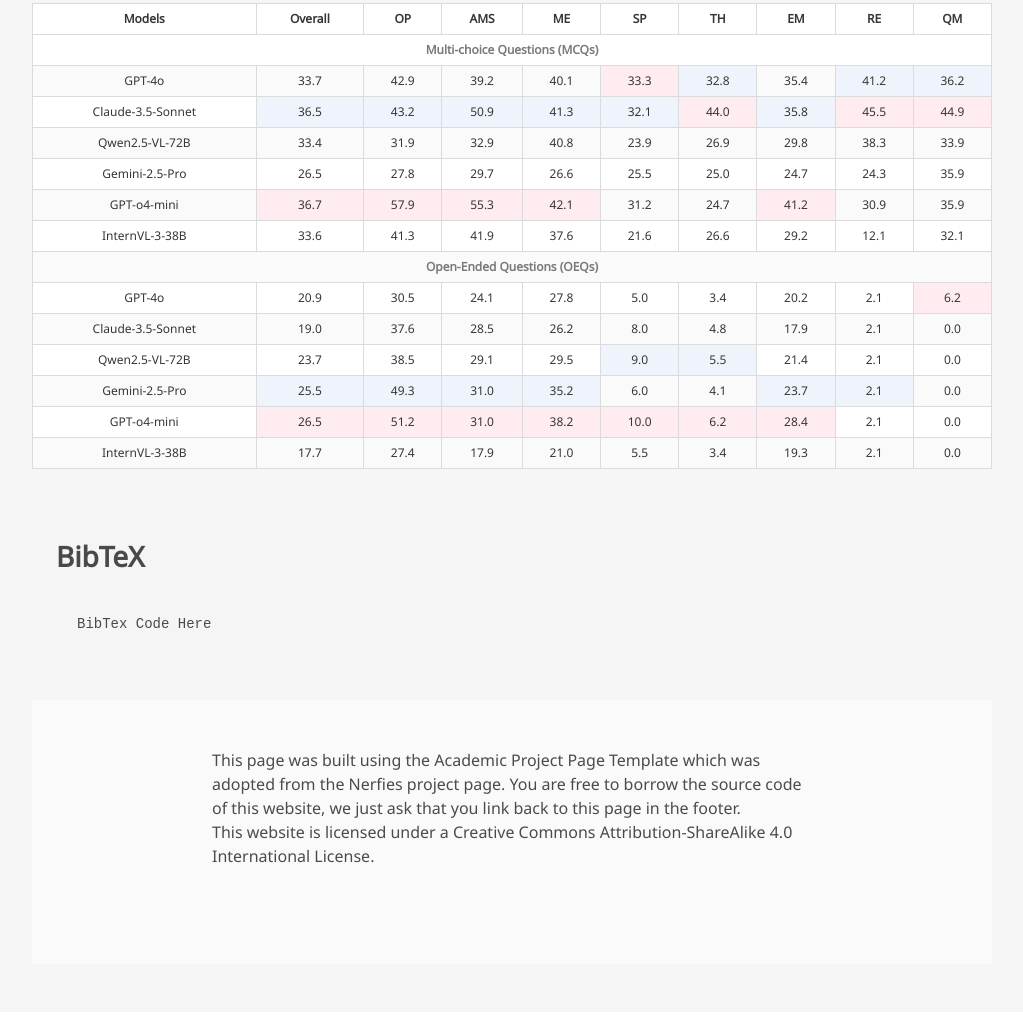
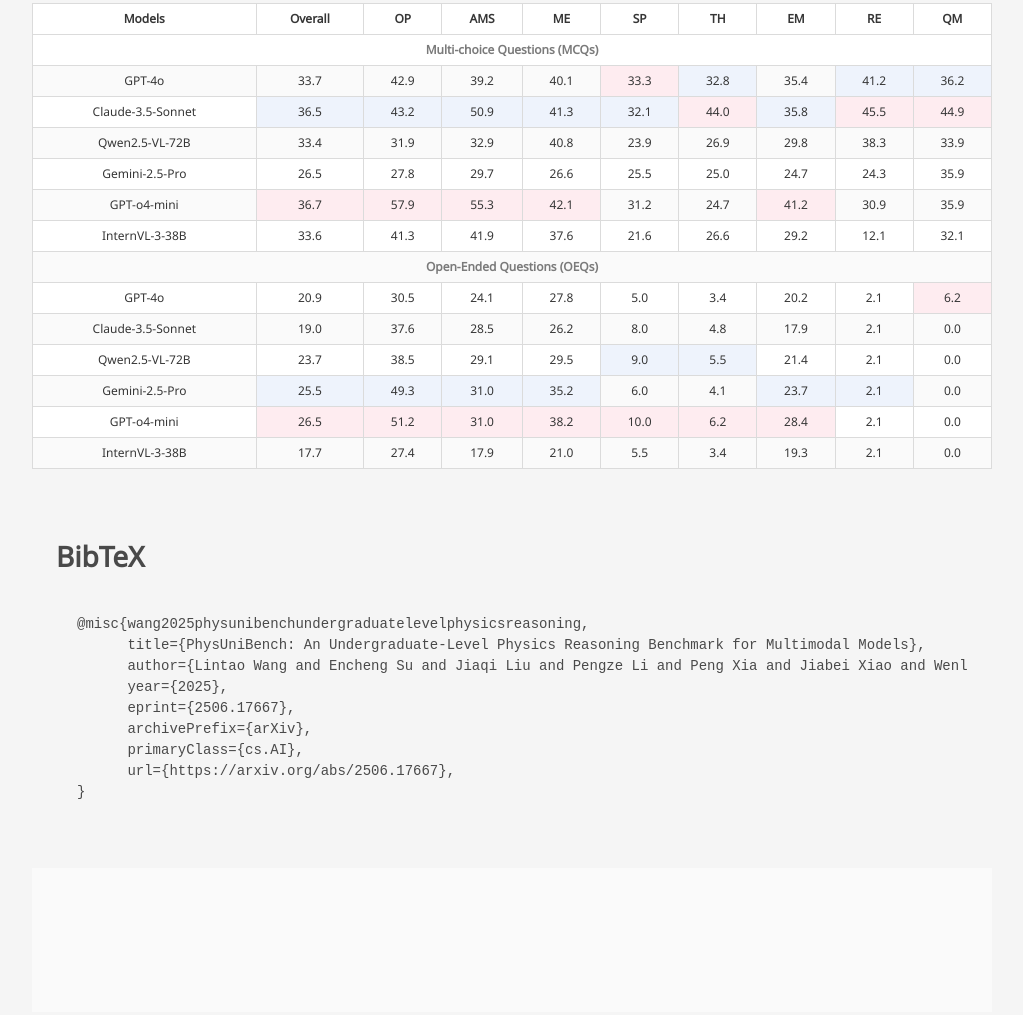
Before and after one commit to PrismaX-Team/PhysUniBenchmark, a plain HTML site: page index.html in a window 1280 px wide. Shown: the part 4663-5678 px from the top of the page, without its empty margins (128-1151 px from the left). Drawn offline with nearby package versions, Linux system fonts and the light colour scheme; some icons are missing; a web font is replaced by a local one.

Commit message:
Update content

```diff
--- a/index.html
+++ b/index.html
@@ -599,7 +599,15 @@ function labelTransform(d) {
   <section class="section" id="BibTeX">
     <div class="container is-max-desktop content">
       <h2 class="title">BibTeX</h2>
-      <pre><code>BibTex Code Here</code></pre>
+      <pre><code>@misc{wang2025physunibenchundergraduatelevelphysicsreasoning,
+      title={PhysUniBench: An Undergraduate-Level Physics Reasoning Benchmark for Multimodal Models},
+      author={Lintao Wang and Encheng Su and Jiaqi Liu and Pengze Li and Peng Xia and Jiabei Xiao and Wenlong Zhang and Xinnan Dai and Xi Chen and Yuan Meng and Mingyu Ding and Lei Bai and Wanli Ouyang and Shixiang Tang and Aoran Wang and Xinzhu Ma},
+      year={2025},
+      eprint={2506.17667},
+      archivePrefix={arXiv},
+      primaryClass={cs.AI},
+      url={https://arxiv.org/abs/2506.17667},
+}</code></pre>
     </div>
 </section>
 <!--End BibTex citation -->
@@ -612,9 +620,7 @@ function labelTransform(d) {
         <div class="content">
 
           <p>
-            This page was built using the <a href="https://github.com/eliahuhorwitz/Academic-project-page-template" target="_blank">Academic Project Page Template</a> which was adopted from the <a href="https://nerfies.github.io" target="_blank">Nerfies</a> project page.
-            You are free to borrow the source code of this website, we just ask that you link back to this page in the footer. <br> This website is licensed under a <a rel="license"  href="http://creativecommons.org/licenses/by-sa/4.0/" target="_blank">Creative
-            Commons Attribution-ShareAlike 4.0 International License</a>.
+
           </p>
 
         </div>
```
